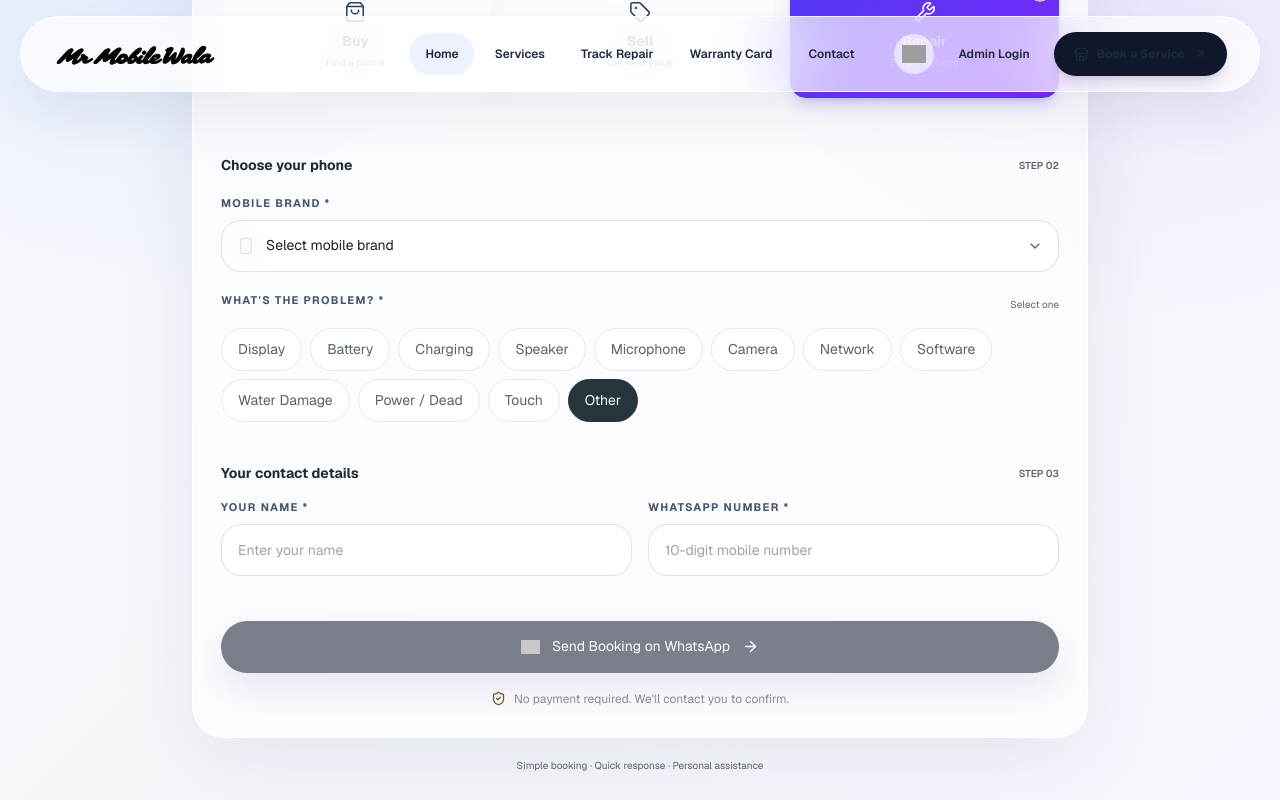
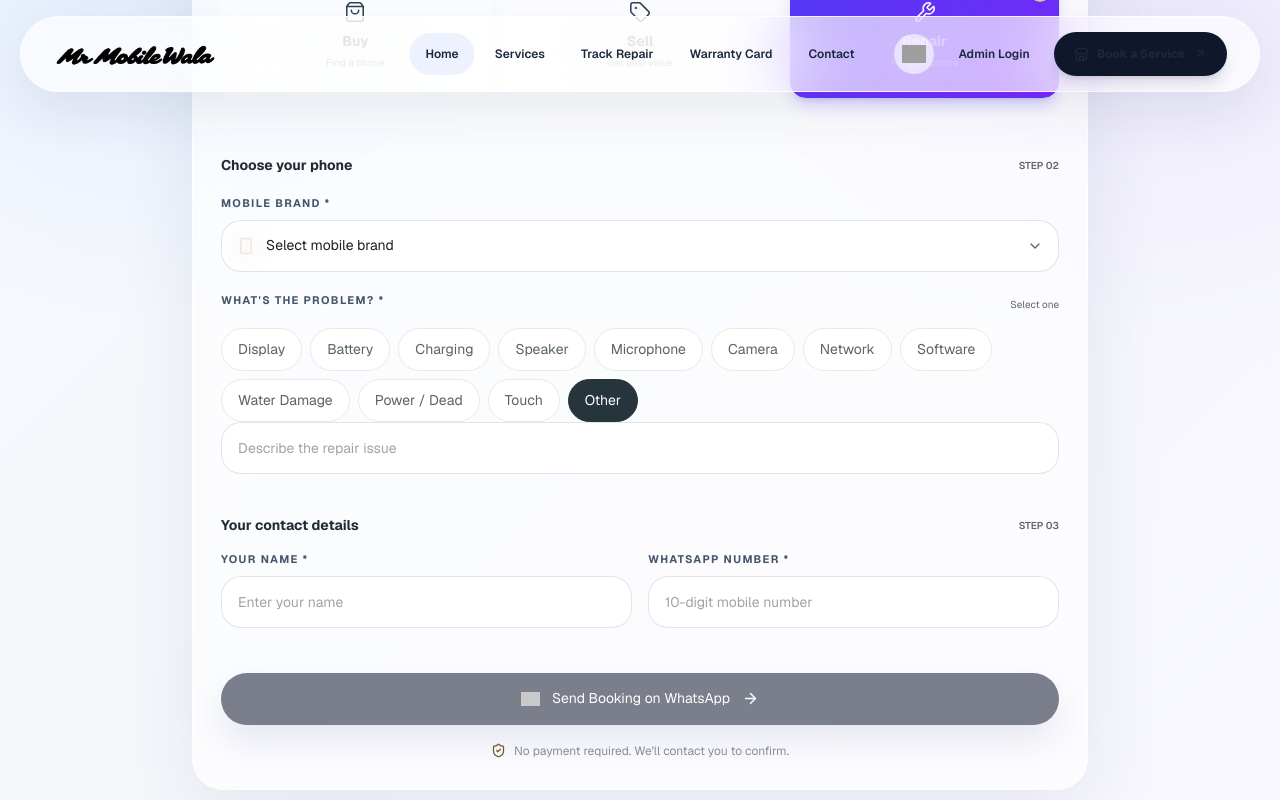
Before and after one commit to ShahbajKhan05/mr-mobile-wala-repairs, a Next.js app: page / in a window 1280 px wide. Both pictures are taken after a click on the button "Other". Shown: the part 2724-3524 px from the top of the page. Built offline with nearby package versions, Linux system fonts and the light colour scheme; grey boxes are pictures that could not be loaded.

Commit message:
Allow custom repair issue after selecting Other

```diff
--- a/src/components/BookingForm.tsx
+++ b/src/components/BookingForm.tsx
@@ -64,6 +64,7 @@ export default function BookingForm({ initialService = "Repair Mobile" }: Bookin
   const [model, setModel] = useState("");
   const [customModel, setCustomModel] = useState("");
   const [problem, setProblem] = useState("");
+  const [customProblem, setCustomProblem] = useState("");
   const [budget, setBudget] = useState("");
   const [condition, setCondition] = useState("Good");
   const [expectedPrice, setExpectedPrice] = useState("");
@@ -79,6 +80,7 @@ export default function BookingForm({ initialService = "Repair Mobile" }: Bookin
 
   const finalBrand = brand === "Other" ? customBrand.trim() : brand;
   const finalModel = needsCustomModel ? customModel.trim() : model;
+  const finalProblem = problem === "Other" ? customProblem.trim() : problem;
 
   const handleServiceChange = (type: BookingType) => {
     setBookingType(type);
@@ -104,7 +106,7 @@ export default function BookingForm({ initialService = "Repair Mobile" }: Bookin
       !name.trim() ||
       !finalBrand ||
       !finalModel ||
-      (bookingType === "Repair Mobile" && !problem)
+      (bookingType === "Repair Mobile" && !finalProblem)
     ) {
       return;
     }
@@ -128,7 +130,7 @@ export default function BookingForm({ initialService = "Repair Mobile" }: Bookin
           ]
         : []),
       ...(bookingType === "Repair Mobile"
-        ? [`*Problem:* ${problem}`]
+        ? [`*Problem:* ${finalProblem}`]
         : []),
       "",
       "Please contact me regarding this request.",
@@ -145,7 +147,7 @@ export default function BookingForm({ initialService = "Repair Mobile" }: Bookin
     /^\d{10}$/.test(phone) &&
     finalBrand.length > 0 &&
     finalModel.length > 0 &&
-    (bookingType !== "Repair Mobile" || problem.length > 0);
+    (bookingType !== "Repair Mobile" || finalProblem.length > 0);
 
   return (
     <section
@@ -343,6 +345,16 @@ export default function BookingForm({ initialService = "Repair Mobile" }: Bookin
                     );
                   })}
                 </div>
+                {problem === "Other" && (
+                  <input
+                    value={customProblem}
+                    onChange={(e) => setCustomProblem(e.target.value)}
+                    placeholder="Describe the repair issue"
+                    maxLength={300}
+                    className={inputClass}
+                    required
+                  />
+                )}
               </div>
             )}
 
```
